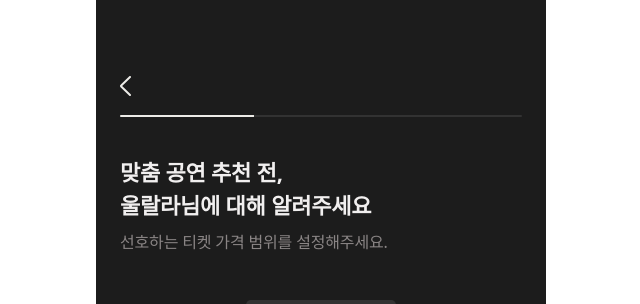
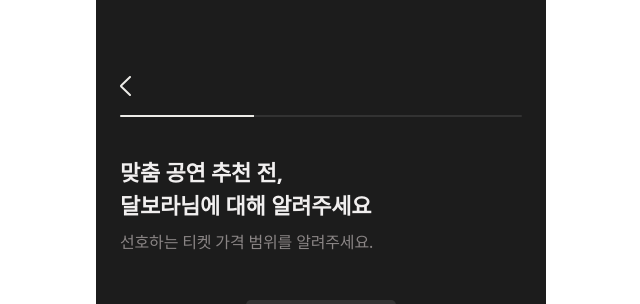
Before and after one commit to kusitms-com/30th_Meetup_TeamE_Claco_Front, a React (Vite) app: page /create/price in a window 1280 px wide. Shown: the top 304 px of the page, without its empty margins (319-959 px from the left). Built offline with nearby package versions, Linux system fonts and the light colour scheme; what chartjs-plugin-datalabels would draw is missing.

Commit message:
feat: 온보딩 UX 라이팅 수정

```diff
--- a/src/pages/Onboarding/UserRegistration/Concept/page.tsx
+++ b/src/pages/Onboarding/UserRegistration/Concept/page.tsx
@@ -8,9 +8,10 @@ import { useState } from "react";
 export const SelectConceptPage = () => {
   const navigate = useNavigate();
   const [selectedConcept, setSelectedConcept] = useState<string[]>([]);
+  const username = "달보라";
 
   const handleBackClick = () => {
-    navigate("/create/location");
+    navigate("/create/price");
   };
 
   const handleConfirmClick = () => {
@@ -34,7 +35,7 @@ export const SelectConceptPage = () => {
             <Progress value={44.44} />
           </div>
           <span className="heading1-bold text-grayscale-90">
-            울랄라님의 취향에 맞는
+            {username}님 취향에 맞는
             <br />
             클래식 공연을 추천드릴게요
           </span>
--- a/src/pages/Onboarding/UserRegistration/Feature/page.tsx
+++ b/src/pages/Onboarding/UserRegistration/Feature/page.tsx
@@ -12,6 +12,7 @@ export const SelectFeaturePage = () => {
   const [selectedFeature, setSelectedFeature] = useState<string | null>(null);
   const [selectedAllFeature, setSelectedAllFeature] = useState<string[]>([]);
   const [isWaiting, setIsWaiting] = useState<boolean>(false);
+  const username = "달보라";
 
   const navigate = useNavigate();
 
@@ -57,7 +58,7 @@ export const SelectFeaturePage = () => {
             <Progress value={progressValue} />
           </div>
           <span className="heading1-bold text-grayscale-90">
-            울랄라님의 취향에 맞는
+            {username}님 취향에 맞는
             <br />
             클래식 공연을 추천드릴게요
           </span>
@@ -66,7 +67,7 @@ export const SelectFeaturePage = () => {
         <div className="flex flex-col justify-between h-full">
           <div className="flex flex-col gap-[1.56rem]">
             <span className="body1-medium text-grayscale-60">
-              선호하는 공연의 특징을 선택해주세요.
+              선호하는 클래식 공연의 특징을 선택해주세요.
             </span>
             <div
               key={currentStep}
--- a/src/pages/Onboarding/UserRegistration/Location/page.tsx
+++ b/src/pages/Onboarding/UserRegistration/Location/page.tsx
@@ -8,6 +8,7 @@ import { useState } from "react";
 export const SelectLocationPage = () => {
   const navigate = useNavigate();
   const [selectedLocation, setSelectedLocation] = useState<string[]>([]);
+  const username = "달보라";
 
   const handleBackClick = () => {
     navigate("/create/profile");
@@ -36,13 +37,13 @@ export const SelectLocationPage = () => {
           <span className="heading1-bold text-grayscale-90">
             맞춤 공연 추천 전,
             <br />
-            울랄라님에 대해 알려주세요
+            {username}님에 대해 알려주세요
           </span>
         </div>
         <div className="flex flex-col justify-between h-full">
           <div className="flex flex-col gap-[1.56rem]">
             <span className="body1-medium text-grayscale-60">
-              선호하는 공연장 위치를 모두 선택해주세요.
+              선호하는 공연장 위치를 모두 알려주세요.
             </span>
             <div className="slide-up mb-[160px]">
               <Location
--- a/src/pages/Onboarding/UserRegistration/Price/page.tsx
+++ b/src/pages/Onboarding/UserRegistration/Price/page.tsx
@@ -9,6 +9,7 @@ export const SelectPricePage = () => {
   const navigate = useNavigate();
   const [minPrice, setMinPrice] = useState<number>(0);
   const [maxPrice, setMaxPrice] = useState<number>(1000000);
+  const username = "달보라";
 
   const handleBackClick = () => {
     navigate("/create/location");
@@ -29,13 +30,13 @@ export const SelectPricePage = () => {
           <span className="heading1-bold text-grayscale-90">
             맞춤 공연 추천 전,
             <br />
-            울랄라님에 대해 알려주세요
+            {username}님에 대해 알려주세요
           </span>
         </div>
         <div className="flex flex-col justify-between h-full">
           <div className="flex flex-col mb-[200px]">
             <span className="body1-medium text-grayscale-60">
-              선호하는 티켓 가격 범위를 설정해주세요.
+              선호하는 티켓 가격 범위를 알려주세요.
             </span>
             <div className="slide-up">
               <Price
--- a/src/pages/Onboarding/UserRegistration/Profile/page.tsx
+++ b/src/pages/Onboarding/UserRegistration/Profile/page.tsx
@@ -11,6 +11,7 @@ export const SelectProfilePage = () => {
   const navigate = useNavigate();
   const [selectedGender, setSelectedGender] = useState<string | null>(null);
   const [selectedAge, setSelectedAge] = useState<string | null>(null);
+  const username = "달보라";
 
   const handleBackClick = () => {
     navigate("/create");
@@ -31,7 +32,7 @@ export const SelectProfilePage = () => {
           <span className="heading1-bold text-grayscale-90">
             맞춤 공연 추천 전,
             <br />
-            울랄라님에 대해 알려주세요
+            {username}님에 대해 알려주세요
           </span>
         </div>
         <div className="flex flex-col justify-between h-full">
```
